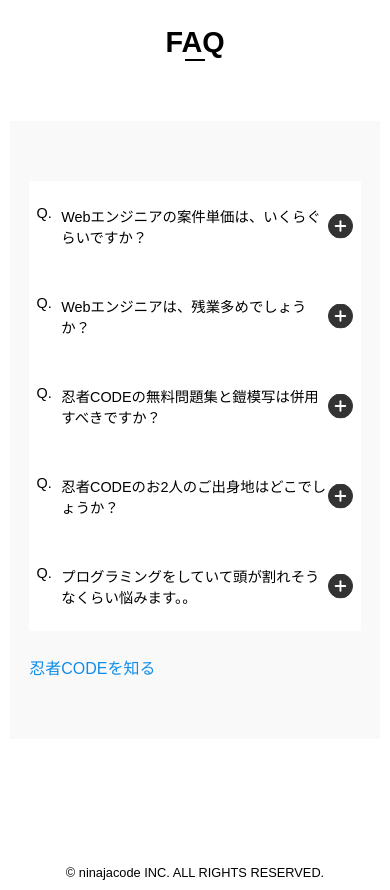
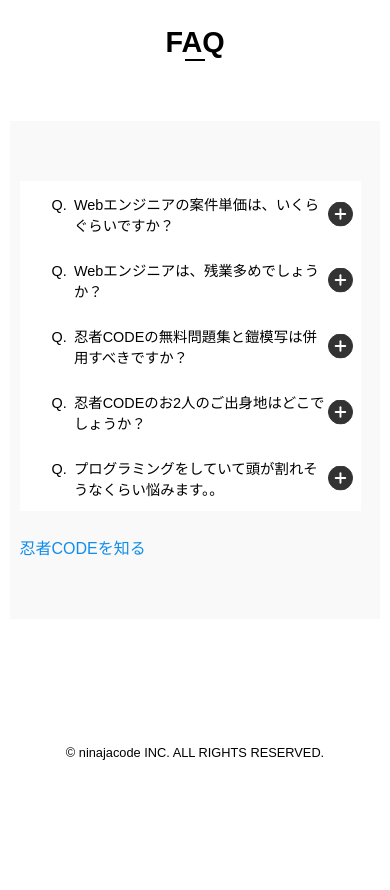
Before and after one commit to ykllog/coding04, a plain HTML site: page index.html in a window 390 px wide. Shown: the part 9560-10450 px from the top of the page. After the commit the page ends 10330 px from the top, so only its background shows below. Drawn offline with nearby package versions, Linux system fonts and the light colour scheme.

Commit message:
faqのアコーディオンにスライドダウン実装

```diff
--- a/assets/css/style.css
+++ b/assets/css/style.css
@@ -663,22 +663,20 @@ textarea {
   background-color: rgba(194, 194, 208, 0.1);
 }
 
-.faq_item details {
+.faq_item {
   background-color: #fff;
 }
 
-.faq_item details > .faq_item_q {
+.faq_item .faq_item_q {
   cursor: pointer;
   list-style: none;
   position: relative;
-  padding: 24px 24px 24px 3em;
+  padding: 24px 50px 24px 2em;
+  display: flex;
+  align-items: baseline;
 }
 
-.faq_item details > .faq_item_q::-webkit-details-marker {
-  display: none;
-}
-
-.faq_item details > .faq_item_q::after {
+.faq_item .faq_item_q::after {
   content: "";
   width: 25px;
   height: 25px;
@@ -689,11 +687,7 @@ textarea {
   transform: translateY(-50%);
 }
 
-.faq_item details[open] {
-  transition: none;
-}
-
-.faq_item details[open] > .faq_item_q::after {
+.faq_item.faq_item_open .faq_item_q::after {
   content: "";
   width: 25px;
   height: 25px;
@@ -704,57 +698,55 @@ textarea {
   transform: translateY(-50%);
 }
 
-.faq_item_q {
-  position: relative;
+.faq_item .faq_item_a {
+  background-color: rgba(37, 117, 252, 0.8);
+  padding: 40px 50px 40px 2em;
+  display: none;
 }
 
-.faq_item_a {
-  background-color: rgba(37, 117, 252, 0.8);
-  padding: 40px 24px 40px 3em;
-  position: relative;
+.faq_item .faq_item_a p {
+  display: flex;
+  align-items: baseline;
 }
 
-.faq_item_q::before,
-.faq_item_a::before {
+.faq_item .faq_item_q::before,
+.faq_item .faq_item_a p::before {
   width: 1em;
   height: 1em;
-  display: block;
-  position: absolute;
-  left: 1em;
+  margin-right: 1.5em;
 }
 
-.faq_item_q::before {
+.faq_item .faq_item_q::before {
   content: "Q.";
-  top: 24px;
 }
 
-.faq_item_a::before {
+.faq_item .faq_item_a p::before {
   content: "A.";
-  top: 40px;
 }
+
 
 @media screen and (max-width: 768px) {
   .faq_inner {
-    padding: 60px 5%;
+    padding: 60px 5% 60px 2.5%;
     font-size: 0.9rem;
   }
 
-  .faq_item details > .faq_item_q {
-    padding: 24px 2rem;
+  .faq_item .faq_item_q {
+    padding: 12px 2rem;
   }
 
-  .faq_item details > .faq_item_q::after,
-  .faq_item details[open] > .faq_item_q::after {
+  .faq_item .faq_item_q::after,
+  .faq_item.faq_item_open .faq_item_q::after {
     right: 0.5rem;
   }
 
-  .faq_item_a {
-    padding: 40px 2rem;
+  .faq_item .faq_item_a {
+    padding: 20px 2rem;
   }
 
-  .faq_item_q::before,
-  .faq_item_a::before {
-    left: 0.5em;
+  .faq_item .faq_item_q::before,
+  .faq_item .faq_item_a p::before {
+    margin-right: 0.5rem;
   }
 }
 
--- a/assets/js/app.js
+++ b/assets/js/app.js
@@ -88,40 +88,12 @@ document.addEventListener("DOMContentLoaded", () => {
 
 // accordion
 
-const chapters = document.querySelectorAll('details');
-chapters.forEach((chapter) => {
-  chapter.addEventListener('toggle', function () {
-    $(".faq_item_a").hide();
-    const openElem = $(this).find(".faq_item_a");
-    // openElem.slideToggle("slow");
-    // console.log(openElem[0]);
-
-    if ($(this).open) {
-      openElem.slideUp("slow");
-      console.log(openElem[0]);
-    } else {
-      openElem.slideDown("slow");
-      console.log(openElem[0]);
-    }
+$(function () {
+  $(".faq_item_q").click(function () {
+    $(this).parent().toggleClass("faq_item_open");
+    $(this).next().slideToggle("slow");
   });
 });
-
-// $(function () {
-// $(".js_details").click(function () {
-//   $(".faq_item_a").hide();
-//   const openElem = $(this).find(".faq_item_a");
-//   // openElem.slideToggle("slow");
-//   // console.log(openElem[0]);
-
-//   if ($(".js_details").open) {
-//     openElem.slideUp("slow");
-//     console.log(openElem[0]);
-//   } else {
-//     openElem.slideDown("slow");
-//     console.log(openElem[0]);
-//   }
-// });
-// });
 
 
 // popup
--- a/index.html
+++ b/index.html
@@ -212,50 +212,42 @@
     <section class="section faq">
       <h2 class="section_title">FAQ</h2>
       <div class="section_inner faq_inner">
-        <ul class="faq_list">
-          <li class="faq_item">
-            <details class="js_details">
-              <summary class="faq_item_q">Webエンジニアの案件単価は、いくらぐらいですか？</summary>
-              <div class="faq_item_a">Web制作会社での案件単価は、平均して3,000円と言われています。</div>
-            </details>
-          </li>
-          <li class="faq_item">
-            <details class="js_details">
-              <summary class="faq_item_q">Webエンジニアは、残業多めでしょうか？</summary>
-              <div class="faq_item_a">
-                案件ベースで残業が発生するかと思います。<br>
-                繁忙期は特に月100時間残業など珍しくないかと思います。
-              </div>
-            </details>
-          </li>
-          <li class="faq_item">
-            <details class="js_details">
-              <summary class="faq_item_q">忍者CODEの無料問題集と鎧模写は併用すべきですか？</summary>
-              <div class="faq_item_a">
-                仰る通り、鎧模写と忍者CODE無料問題集は併用すべきです。<br>
-                レベルの上がり方が2倍は違うと思います。実務問題に慣れる事が近道です。
-              </div>
-            </details>
-          </li>
-          <li class="faq_item">
-            <details class="js_details">
-              <summary class="faq_item_q">忍者CODEのお2人のご出身地はどこでしょうか？</summary>
-              <div class="faq_item_a">
-                1人が九州の長崎、もう1人が大阪でございます。<br>
-                現在は、東京・神奈川で活動しております。
-              </div>
-            </details>
-          </li>
-          <li class="faq_item">
-            <details class="js_details">
-              <summary class="faq_item_q">プログラミングをしていて頭が割れそうなくらい悩みます。。</summary>
-              <div class="faq_item_a">
-                30分〜1時間、悩んで分からない事は忍者CODEに聞いて解決しましょう。<br>
-                その為に、SNSを使っているのでから。
-              </div>
-            </details>
-          </li>
-        </ul>
+        <dl class="faq_list">
+          <div class="faq_item">
+            <dt class="faq_item_q">Webエンジニアの案件単価は、いくらぐらいですか？</dt>
+            <dd class="faq_item_a is_detail">
+              <p>Web制作会社での案件単価は、平均して3,000円と言われています。</p>
+            </dd>
+          </div>
+          <div class="faq_item">
+            <dt class="faq_item_q">Webエンジニアは、残業多めでしょうか？</dt>
+            <dd class="faq_item_a">
+              <p>案件ベースで残業が発生するかと思います。<br>
+                繁忙期は特に月100時間残業など珍しくないかと思います。</p>
+            </dd>
+          </div>
+          <div class="faq_item">
+            <dt class="faq_item_q">忍者CODEの無料問題集と鎧模写は併用すべきですか？</dt>
+            <dd class="faq_item_a">
+              <p>仰る通り、鎧模写と忍者CODE無料問題集は併用すべきです。<br>
+                レベルの上がり方が2倍は違うと思います。実務問題に慣れる事が近道です。</p>
+            </dd>
+          </div>
+          <div class="faq_item">
+            <dt class="faq_item_q">忍者CODEのお2人のご出身地はどこでしょうか？</dt>
+            <dd class="faq_item_a">
+              <p>1人が九州の長崎、もう1人が大阪でございます。<br>
+                現在は、東京・神奈川で活動しております。</p>
+            </dd>
+          </div>
+          <div class="faq_item">
+            <dt class="faq_item_q">プログラミングをしていて頭が割れそうなくらい悩みます。。</dt>
+            <dd class="faq_item_a">
+              <p>30分〜1時間、悩んで分からない事は忍者CODEに聞いて解決しましょう。<br>
+                その為に、SNSを使っているのでから。</p>
+            </dd>
+          </div>
+        </dl>
         <button class="popup_window_open js_popup_open">忍者CODEを知る</button>
         <div class="popup_overlay"></div>
         <article class="popup_window">
```
